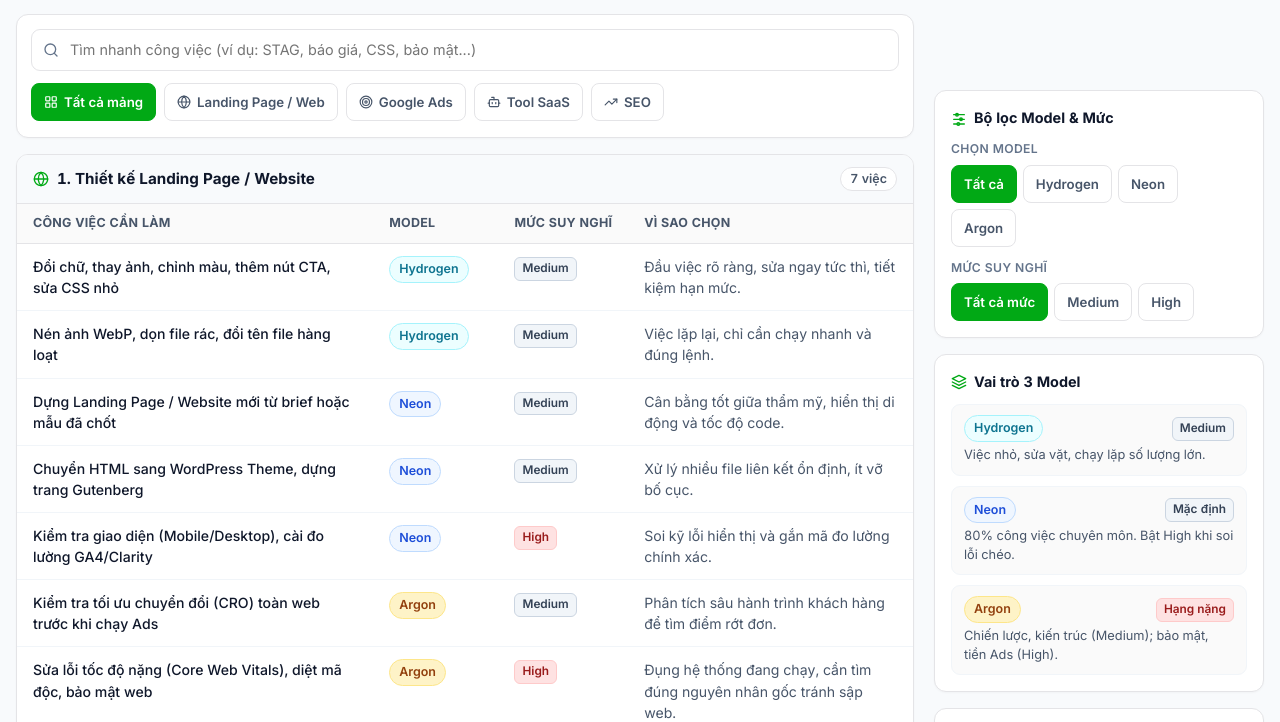
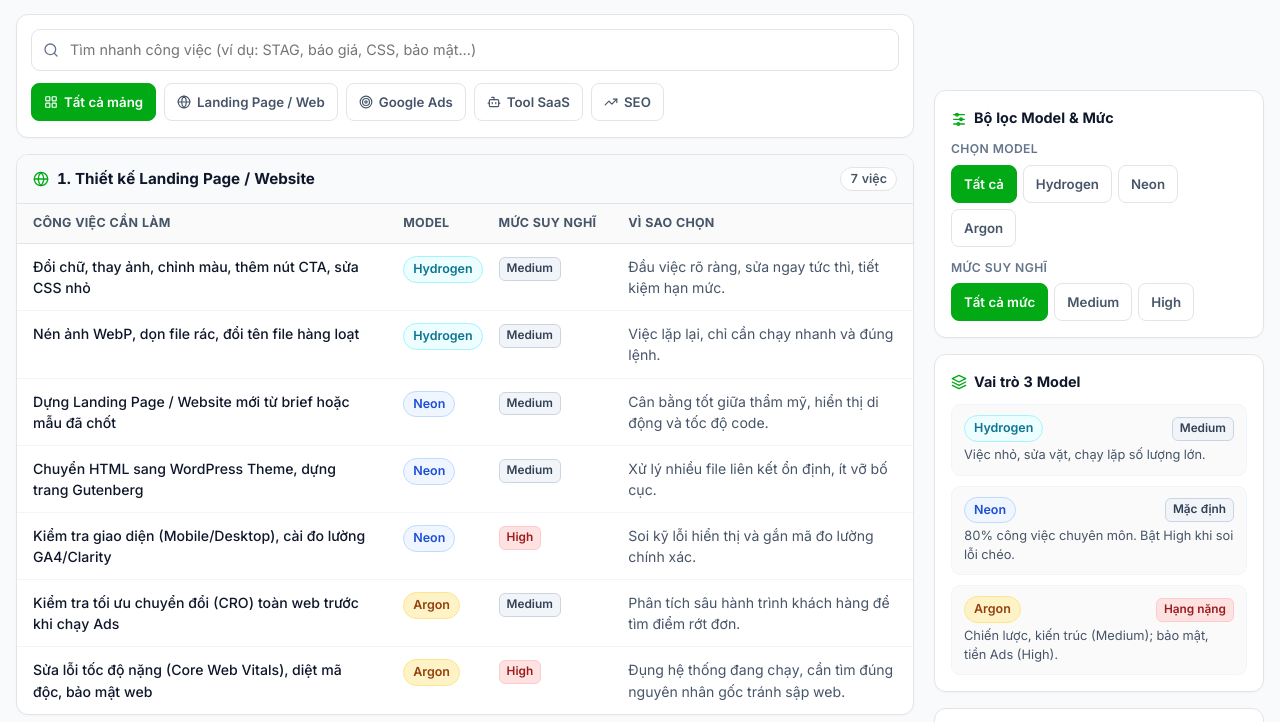
Before and after one commit to havanvandn-prog/bang-tra-cuu-gemini4, a plain HTML site: page draft-easy-ai.html in a window 1280 px wide. Shown: the part 74-796 px from the top of the page. Drawn offline with Linux system fonts and the light colour scheme.

Commit message:
Tighten spacing between Model and Thinking Level columns

```diff
--- a/draft-easy-ai.html
+++ b/draft-easy-ai.html
@@ -359,6 +359,22 @@
 
     tbody tr:hover {
       background: #f8fafc;
+    }
+
+    th.col-compact,
+    td.col-compact {
+      width: 1%;
+      white-space: nowrap;
+    }
+
+    th.col-model,
+    td.col-model {
+      padding-right: 8px;
+    }
+
+    th.col-level,
+    td.col-level {
+      padding-left: 8px;
     }
 
     .task-text {
@@ -943,10 +959,10 @@
               <table>
                 <thead>
                   <tr>
-                    <th style="width: 40%;">Công việc cần làm</th>
-                    <th style="width: 14%;">Model</th>
-                    <th style="width: 14%;">Mức suy nghĩ</th>
-                    <th style="width: 32%;">Vì sao chọn</th>
+                    <th style="width: 44%;">Công việc cần làm</th>
+                    <th class="col-compact col-model">Model</th>
+                    <th class="col-compact col-level">Mức suy nghĩ</th>
+                    <th style="width: 36%;">Vì sao chọn</th>
                   </tr>
                 </thead>
                 <tbody>
@@ -955,8 +971,8 @@
                       item => `
                       <tr>
                         <td data-label="Công việc" class="task-text">${highlightText(item.task, query)}</td>
-                        <td data-label="Model">${badgeMap[item.model]}</td>
-                        <td data-label="Mức suy nghĩ">${renderLevelBadge(item.level)}</td>
+                        <td data-label="Model" class="col-compact col-model">${badgeMap[item.model]}</td>
+                        <td data-label="Mức suy nghĩ" class="col-compact col-level">${renderLevelBadge(item.level)}</td>
                         <td data-label="Lý do" class="reason-text">${highlightText(item.reason, query)}</td>
                       </tr>
                     `
```
Also changed, not shown: index.html (+20 -4 lines), preview-3-phuong-an.html (+22 -6 lines).
